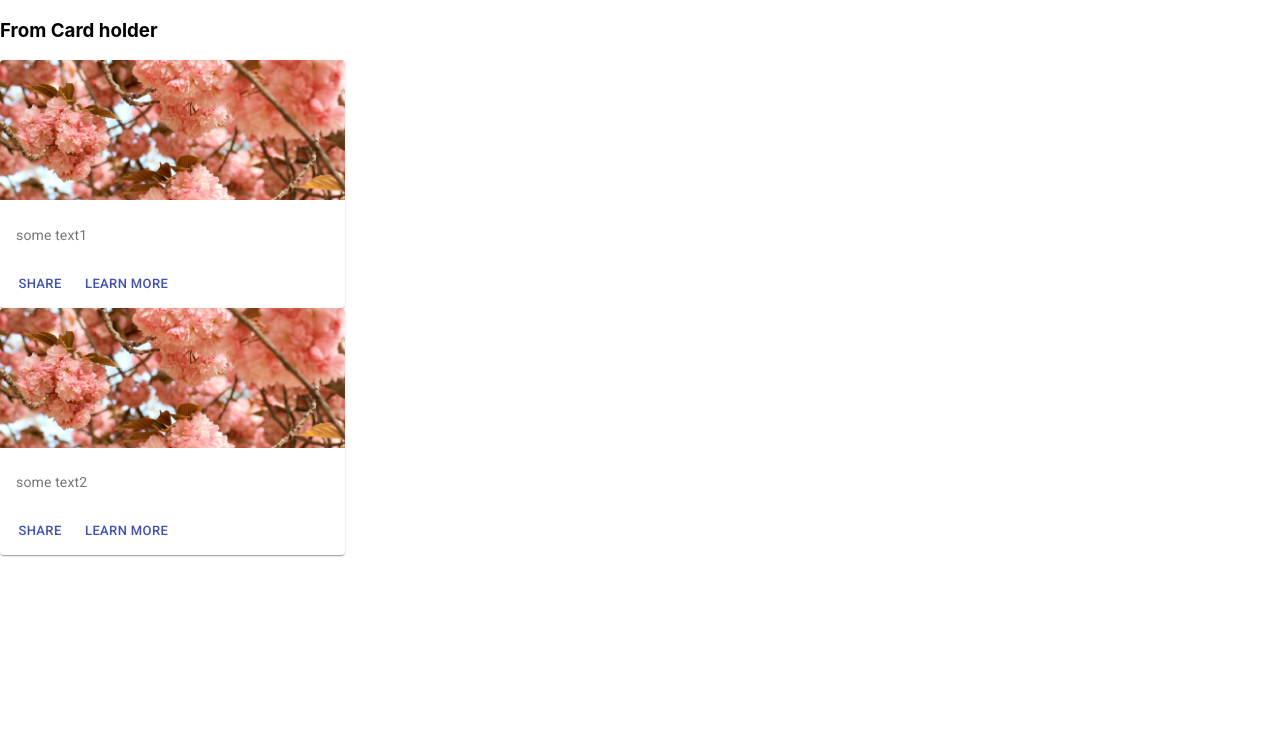
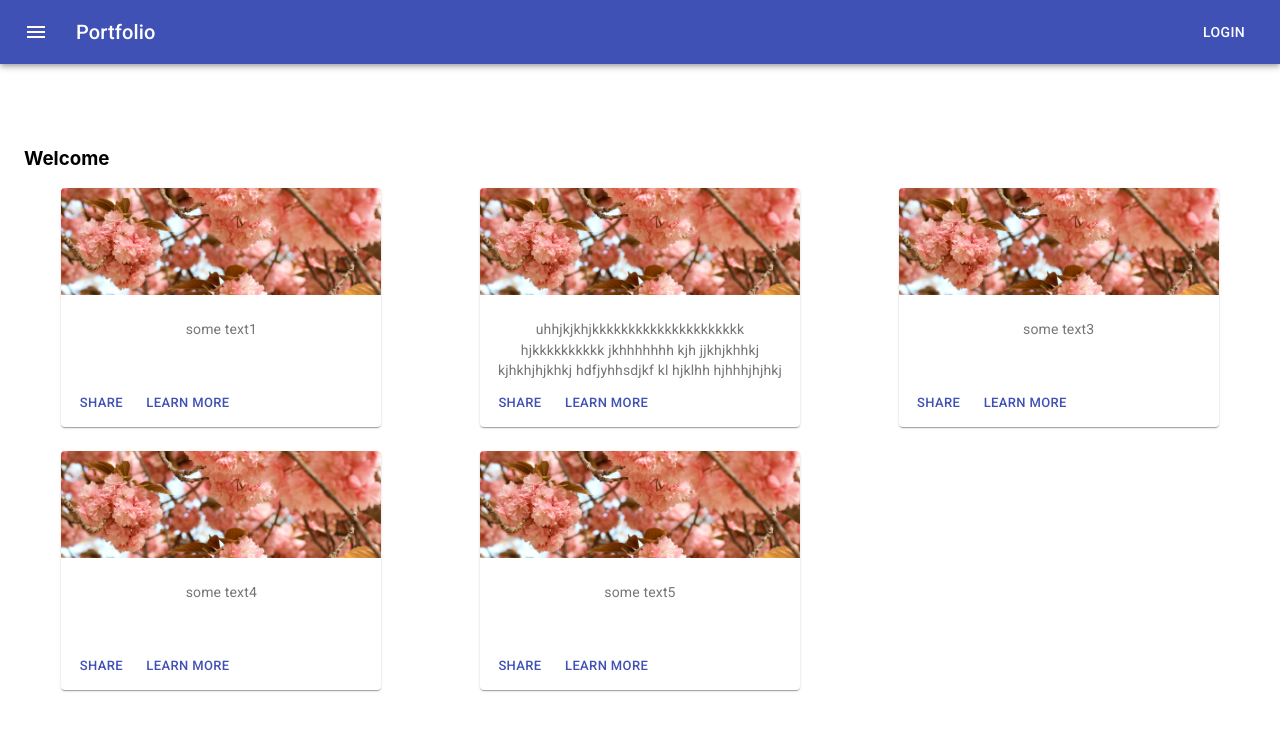
Before and after one commit to alexbryw/portfolio, a React (Create React App) app: page / in a window 1280 px wide. Shown: the top 730 px of the page. Built offline with nearby package versions, Linux system fonts and the light colour scheme.

Commit message:
Added Navbar and welcome file.

```diff
--- a/src/components/cards/CardHolder.jsx
+++ b/src/components/cards/CardHolder.jsx
@@ -1,23 +1,32 @@
 import React from 'react'
+import Container from '@material-ui/core/Container';
+import Grid from '@material-ui/core/Grid';
 import MediaCard from './MediaCard'
 import contentList from '../../content/content'
+import Navbar from './Navbar';
+import WelcomePage from './WelcomePage';
 
-export default class CardHolder extends React.Component {
-    constructor(props){
-        super(props)
-        this.state = {}
-    }
+export default function CardHolder() {
 
-    componentDidMount(){
-
-    }
-
-    render(){
-        return(
-            <div>
-                <h3>From Card holder</h3>
-                {contentList.map((item, i) => <MediaCard item={item} key={i}/>)}
-            </div>
-        )
-    }
+    return(
+        <div>
+            <Navbar />
+            <WelcomePage />
+            <Container fixed>
+                <Grid container
+                    spacing={3}
+                    // justify="space-evenly"
+                    // alignItems="center"
+                >
+                    {contentList.map((item, i) => {
+                        return(
+                            <Grid item align="center" xs={12} sm={6} md={4} key={i}>
+                                <MediaCard item={item} key={i}/>
+                            </Grid>
+                        )
+                    })}
+                </Grid>
+            </Container>
+        </div>
+    )
 }
--- a/src/components/cards/MediaCard.jsx
+++ b/src/components/cards/MediaCard.jsx
@@ -10,11 +10,14 @@ import Typography from '@material-ui/core/Typography';
 
 const useStyles = makeStyles({
   root: {
-    maxWidth: 345,
+    maxWidth: 320,
   },
   media: {
-    height: 140,
+    height: "8em",
   },
+  content: {
+    height: "4em",
+  }
 });
 
 export default function MediaCard(props) {
@@ -29,7 +32,7 @@ export default function MediaCard(props) {
           image={"/img/misc.jpg"}
           title="En bild"
         />
-        <CardContent>
+        <CardContent className={classes.content}>
           <Typography gutterBottom variant="h5" component="h2">
             {!props.text ? "" : props.text}
           </Typography>
--- /dev/null
+++ b/src/components/cards/Navbar.jsx
@@ -0,0 +1,42 @@
+import React from 'react';
+import { makeStyles } from '@material-ui/core/styles';
+import AppBar from '@material-ui/core/AppBar';
+import Toolbar from '@material-ui/core/Toolbar';
+import Typography from '@material-ui/core/Typography';
+import Button from '@material-ui/core/Button';
+import IconButton from '@material-ui/core/IconButton';
+import MenuIcon from '@material-ui/icons/Menu';
+
+const useStyles = makeStyles((theme) => ({
+  root: {
+    flexGrow: 1,
+  },
+  menuButton: {
+    marginRight: theme.spacing(2),
+  },
+  title: {
+    flexGrow: 1,
+  },
+}));
+
+export default function Navbar() {
+  const classes = useStyles();
+
+  return (
+    <div className={classes.root}>
+      <AppBar position="static">
+
+        <Toolbar>
+          <IconButton edge="start" className={classes.menuButton} color="inherit" aria-label="menu">
+            <MenuIcon />
+          </IconButton>
+          <Typography variant="h6" className={classes.title}>
+            Portfolio
+          </Typography>
+          <Button color="inherit">Login</Button>
+        </Toolbar>
+      </AppBar>
+        <Toolbar>{/*This adds space between navbar and content below.*/}</Toolbar>
+    </div>
+  );
+}
--- /dev/null
+++ b/src/components/cards/WelcomePage.jsx
@@ -0,0 +1,11 @@
+import React from 'react'
+import { Container } from '@material-ui/core'
+
+export default function WelcomePage(){
+    return(
+        <Container>
+            <h3>Welcome</h3>
+
+        </Container>
+    )
+}
--- a/src/content/content.js
+++ b/src/content/content.js
@@ -9,7 +9,31 @@ const contentList = [
     },
     {
         imgUrl:"misc.jpg",
-        text: "some text2",
+        text: "uhhjkjkhjkkkkkkkkkkkkkkkkkkkkk hjkkkkkkkkkk jkhhhhhhh kjh jjkhjkhhkj  kjhkhjhjkhkj hdfjyhhsdjkf kl hjklhh hjhhhjhjhkj",
+        links:[
+            {linkUrl:"https://www.com.com",linkDesc: "Com Comsson"},
+            {linkUrl:"https://www.net.net",linkDesc: "Net Netsson"}
+        ]
+    },
+    {
+        imgUrl:"misc.jpg",
+        text: "some text3",
+        links:[
+            {linkUrl:"https://www.com.com",linkDesc: "Com Comsson"},
+            {linkUrl:"https://www.net.net",linkDesc: "Net Netsson"}
+        ]
+    },
+    {
+        imgUrl:"misc.jpg",
+        text: "some text4",
+        links:[
+            {linkUrl:"https://www.com.com",linkDesc: "Com Comsson"},
+            {linkUrl:"https://www.net.net",linkDesc: "Net Netsson"}
+        ]
+    },
+    {
+        imgUrl:"misc.jpg",
+        text: "some text5",
         links:[
             {linkUrl:"https://www.com.com",linkDesc: "Com Comsson"},
             {linkUrl:"https://www.net.net",linkDesc: "Net Netsson"}
```
